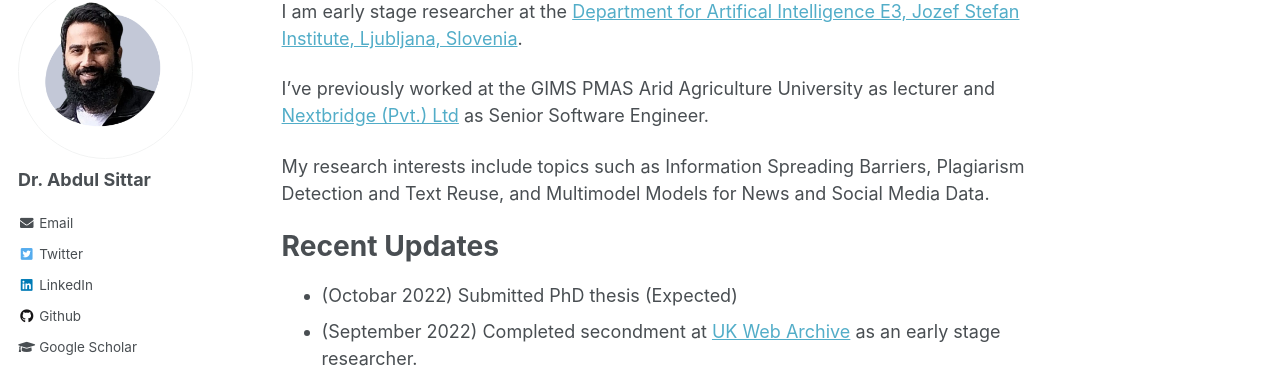
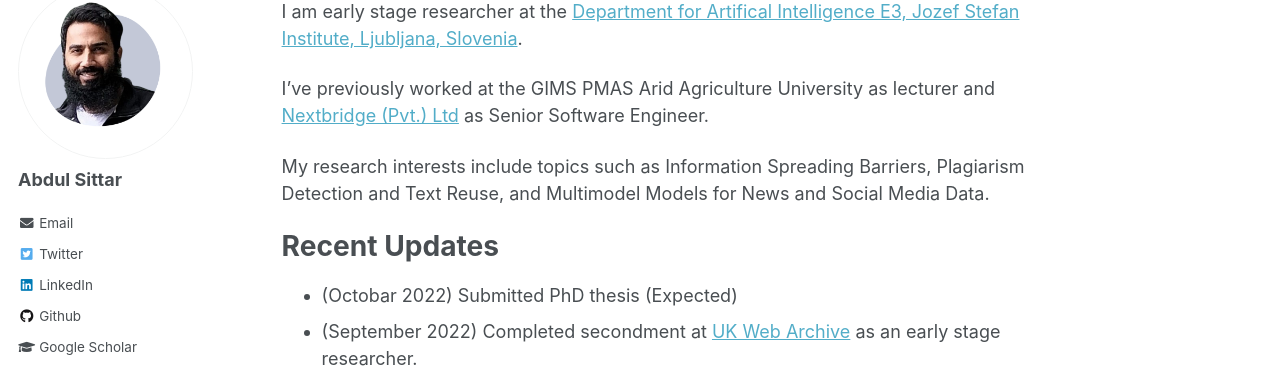
Before and after one commit to abdulsittar/abdulsittar.github.io, a Jekyll site: the page built from _pages/about.md, in a window 1280 px wide. Shown: the part 134-502 px from the top of the page. Built offline with Jekyll 4.4.1, drawn with Linux system fonts in a browser that asks for light colours; some web fonts are replaced.

```diff
--- a/_config.yml
+++ b/_config.yml
@@ -80,7 +80,7 @@ analytics:
 
 # Site Author
 author:
-  name             : "Dr. Abdul Sittar"
+  name             : "Abdul Sittar"
   avatar           : "profile.png"
   bio              : ""
   location         :
```
